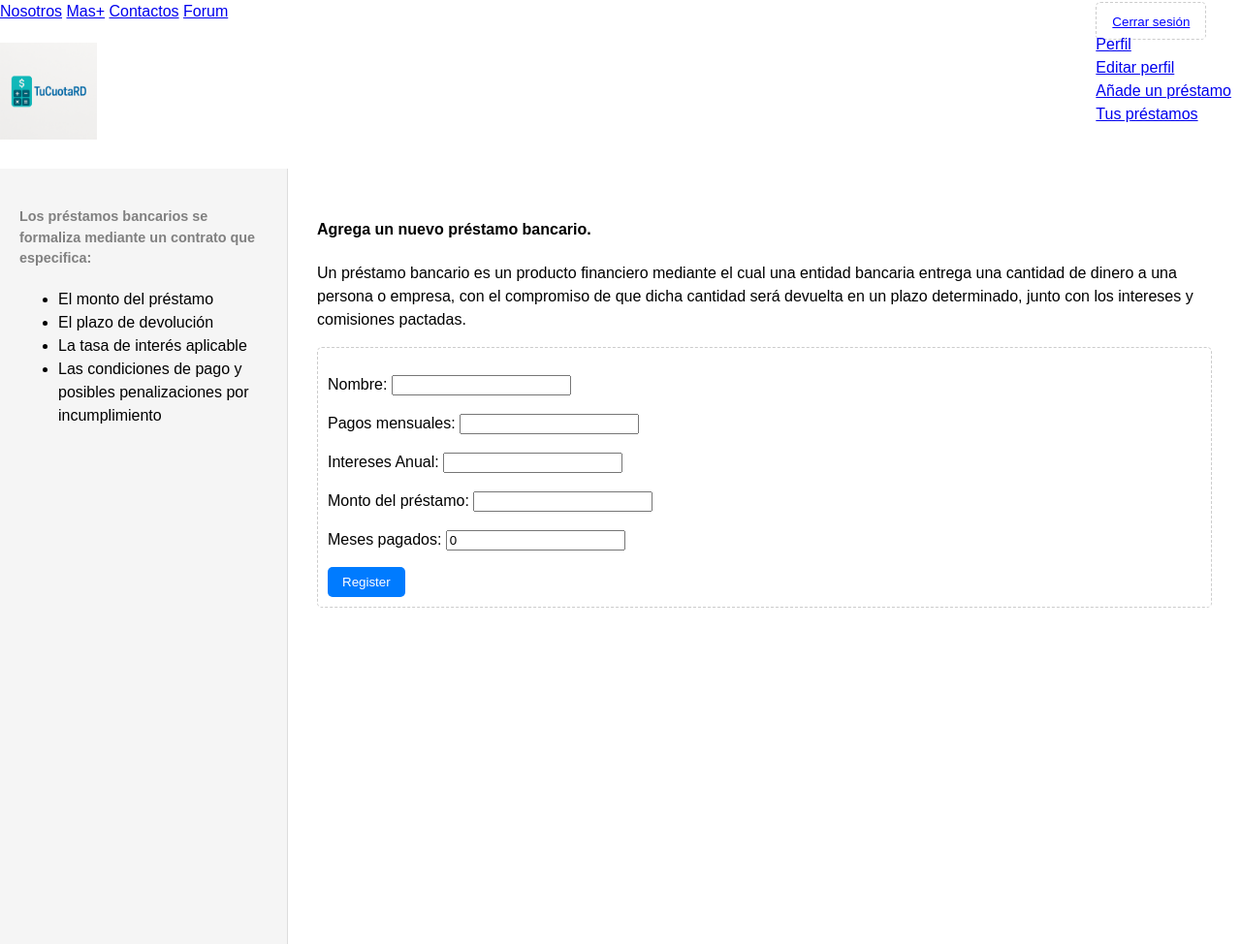
After one commit to javierd23/Loan_app, a Django app: page /loan/bank/create in a window 1280 px wide. The commit adds this page. Shown: the whole page at 97% size. Run offline with Django 5.2, Linux system fonts and the light colour scheme; the visitor is signed in with stand-in values (Sample User, id 1).

Commit message:
On this commit, I added the bank. I added the list of the bank and the creating view, form, models. I need to add the calculator in the create view of the bank and some more logic

```diff
--- a/loan/forms.py
+++ b/loan/forms.py
@@ -1,5 +1,7 @@
 from django import forms
-from .models import NoBankLoan
+from .models import NoBankLoan, BankLoan
+
+
 
 class LoanPaymentForm(forms.Form):
     loan_amount = forms.DecimalField(label="Monto del Préstamo", max_digits=12)
@@ -16,3 +18,10 @@ class NobanForm(forms.ModelForm):
     class Meta:
         model = NoBankLoan
         exclude = ['user']
+
+
+class BankLoanForm(forms.ModelForm):
+
+    class Meta:
+        model = BankLoan
+        exclude = ['user']
--- a/loan/models.py
+++ b/loan/models.py
@@ -1,3 +1,6 @@
+import datetime
+from django.utils import timezone
+
 from django.db import models
 
 from django.contrib.auth.models import User
@@ -16,3 +19,21 @@ class NoBankLoan(models.Model):
 
     def __str__(self):
         return self.name
+
+
+class BankLoan(models.Model):
+    name = models.CharField(max_length=100, verbose_name='Nombre')
+    user = models.ForeignKey(User, on_delete=models.CASCADE)
+    monthly_payment = models.DecimalField(verbose_name="Pagos mensuales",
+                                          max_digits=10, decimal_places=2)
+    interest_rate = models.IntegerField(verbose_name="Intereses Anual")
+    loan_amount = models.DecimalField(verbose_name="Monto del préstamo",
+                                      max_digits=10, decimal_places=2)
+    month_paid = models.IntegerField(verbose_name="Meses pagados" , default=0)
+    created_at = models.DateTimeField(auto_now_add=True)
+    updated_at = models.DateTimeField(auto_now=True)
+
+
+
+    def __str__(self):
+        return self.name
--- /dev/null
+++ b/loan/templates/loan/bank_loan.html
@@ -0,0 +1,52 @@
+{% extends 'base.html' %}
+
+{% block title %}Register No Loan{% endblock title %}
+
+
+{% block content %}
+
+<div class="container">
+
+ <div class="sidebar-left">
+  <h4 style="color: gray; font-size: 90%;">Los préstamos bancarios se
+                                            formaliza mediante un contrato que especifica:</h4>
+   <ul class="list-unstyled">
+     <li>El monto del préstamo</li>
+     <li>El plazo de devolución</li>
+     <li>La tasa de interés aplicable</li>
+     <li>Las condiciones de pago y posibles penalizaciones por incumplimiento</li>
+   </ul>
+
+ </div>
+
+  <div class="main-content">
+    <main>
+      <h4>Agrega un nuevo préstamo bancario.</h4>
+      <p>Un préstamo bancario es un producto financiero mediante el cual una entidad
+        bancaria entrega una cantidad de dinero a una persona o empresa, con el
+        compromiso de que dicha cantidad será devuelta en un
+        plazo determinado, junto con los intereses y comisiones pactadas.</p>
+    </main>
+    <form action="{% url 'loan:create_bank' %}" method="POST"> {# this needs to be changed #}
+      {% csrf_token %}
+
+      {% if form.non_field_errors %}
+      <div>
+        {% for error in form.non_field_errors %}
+          <p style="color: red;">{{ error }}</p>
+        {% endfor %}
+      </div>
+      {% endif %}
+
+      {{ form.as_p }}
+      <input type="submit" value="Register">
+    </form>
+
+  </div>
+
+</div>
+
+
+
+
+{% endblock content %}
--- a/loan/templates/loan/register_loan.html
+++ b/loan/templates/loan/register_loan.html
@@ -14,7 +14,8 @@
     <h4>¿Qué tipo de préstamo deseas registrar?</h4>
     <br>
     <nav>
-      <a href="{% url 'loan:create_nobank' %}">Préstamo No Bancarios</a>
+      <a href="{% url 'loan:create_nobank' %}">Préstamo no Bancarios</a> |
+      <a href="{% url 'loan:create_bank' %}">Préstamo Bancarios</a>
     </nav>
   </div>
 
--- a/loan/urls.py
+++ b/loan/urls.py
@@ -1,7 +1,7 @@
 from django.urls import path
 
-from .views import BankView, NoBankView, RegisterLoanView, NoBankGeristerCreateView, NoBankListView, NoBankDetailUpdateView
-
+from .views import BankView, NoBankView, RegisterLoanView, NoBankGeristerCreateView, BankListView, \
+    NoBankDetailUpdateView, BankGeristerCreateView
 
 app_name = "loan"
 urlpatterns = [
@@ -11,7 +11,9 @@ urlpatterns = [
 
     #Loans urls...
     path("no_bank/create_nobank", NoBankGeristerCreateView.as_view(), name="create_nobank"),
-    path("no_bank/list", NoBankListView.as_view(), name="no_bank_list"),
+    path("bank/create", BankGeristerCreateView.as_view(), name="create_bank"),
+    path("no_bank/list", BankListView.as_view(), name="no_bank_list"),
+
 
     #no_loan details and update...
     path("no_bank/<int:pk>", NoBankDetailUpdateView.as_view(), name="no_bank_detail"),
--- a/loan/views.py
+++ b/loan/views.py
@@ -13,9 +13,9 @@ from django.shortcuts import render, redirect, get_object_or_404
 from django.views import View
 from django.views.generic import CreateView, ListView, DetailView
 
-from .models import NoBankLoan
+from .models import NoBankLoan, BankLoan
 
-from .forms import LoanPaymentForm, BankForm, NobanForm
+from .forms import LoanPaymentForm, BankForm, NobanForm, BankLoanForm
 from .tete import Bank, Loans, no_bank_desc_loan
 
 class BankView(View):
@@ -57,7 +57,6 @@ class BankView(View):
 
         messages.error(request, "Entrada incorrecta")
         return redirect(request.path)
-
 
 
 class NoBankView(View):
@@ -119,21 +118,27 @@ class NoBankGeristerCreateView(LoginRequiredMixin, CreateView):
     template_name = "loan/nobank_loan.html"
     form_class = NobanForm
     model = NoBankLoan
+    success_url = "loan/no_bank_list.html"
 
     def form_valid(self, form):
 
-        form = form.save(commit=False)
-        form.user = self.request.user
-        form.save()
-        return redirect(reverse_lazy('loan:no_bank_list'))
+        no_bank = form.save(commit=False)
+        no_bank.user = self.request.user
+        no_bank.save()
+        return super().form_valid(form)
 
-class NoBankListView(LoginRequiredMixin, ListView):
+
+class BankListView(LoginRequiredMixin, ListView):
     template_name = "loan/nobank_list.html"
-    model = NoBankLoan
     context_object_name = 'no_loans'
 
     def queryset(self, **kwargs):
         return NoBankLoan.objects.filter(user=self.request.user)
+
+    def context_data(self, **kwargs):
+        context = super().get_context_data(**kwargs)
+        context["bank"] = BankLoan.objects.filter(user=self.request.user)
+        return context
 
 
 class NoBankDetailUpdateView(LoginRequiredMixin, View):
@@ -228,3 +233,17 @@ class NoBankDetailUpdateView(LoginRequiredMixin, View):
             return render(request, self.template_name, context)
 
         return render(request, self.template_name, context)
+
+
+class BankGeristerCreateView(LoginRequiredMixin, CreateView):
+    model = BankLoan
+    success_url = "loan:nobank_list.html"
+    template_name = "loan/bank_loan.html"
+    form_class = BankLoanForm
+
+    def form_valid(self, form):
+
+        bank = form.save(commit=False)
+        bank.user = self.request.user
+        bank.save()
+        return super().form_valid(form)
```
Also changed, not shown: loan/templates/loan/nobank_list.html (+30 -1 lines).
